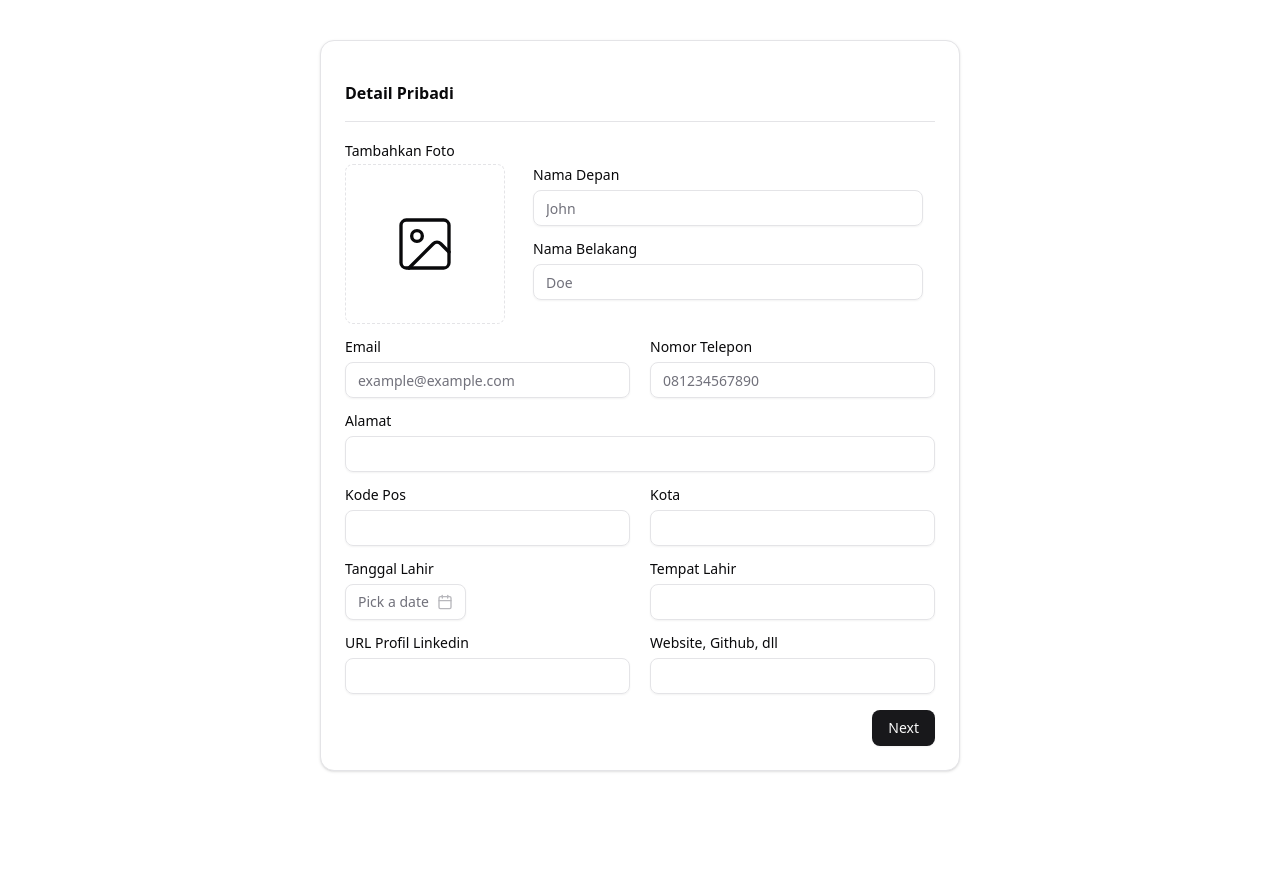
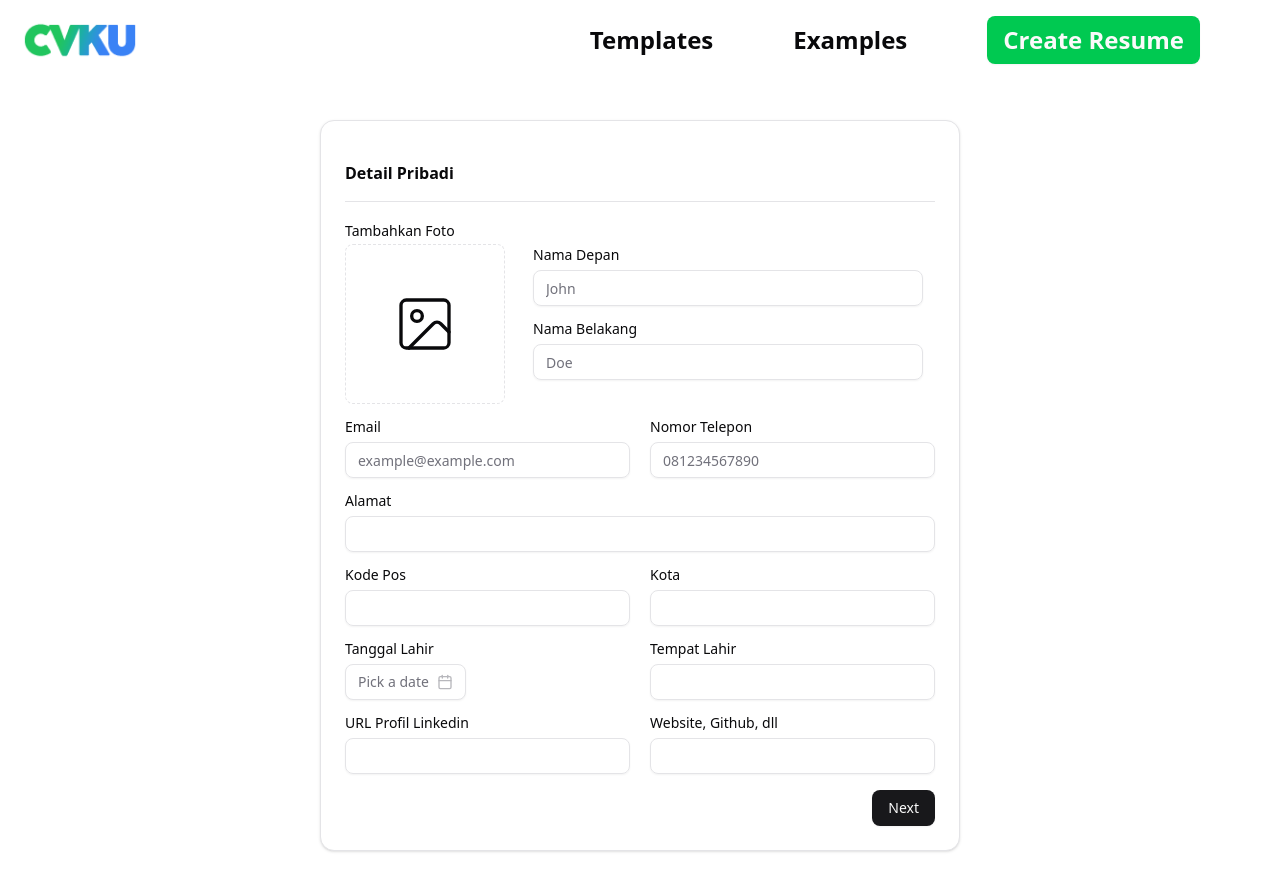
Before and after one commit to afdalRafi3107/CVKU, a React (Vite) app: page /personal-details in a window 1280 px wide. Before the commit the page ends 811 px from the top, so only its background shows below. Built offline with nearby package versions, Linux system fonts and the light colour scheme.

Commit message:
feat: add navbar component to personal detail form

```diff
--- a/src/app/routes/form-builder/index.tsx
+++ b/src/app/routes/form-builder/index.tsx
@@ -29,6 +29,7 @@ import { cn } from "@/lib/utils";
 import { format } from "date-fns";
 import { Calendar } from "@/components/ui/calendar";
 import { usePersonalDetailsStore } from "@/stores/personalDetailsStore";
+import Navbar from "@/features/landingPage/components/Navbar";
 
 function FormBuilder() {
   const setData = usePersonalDetailsStore((state) => state.setData);
@@ -45,8 +46,9 @@ function FormBuilder() {
   }
 
   return (
-    <div>
-      <div className="flex flex-col w-full justify-center items-center gap-10 my-10">
+    <>
+      <Navbar />
+      <section className="flex flex-col w-full justify-center items-center gap-10 my-10">
         <Card className="w-[50%]">
           <Form {...form}>
             <form
@@ -329,8 +331,8 @@ function FormBuilder() {
             </form>
           </Form>
         </Card>
-      </div>
-    </div>
+      </section>
+    </>
   );
 }
 
--- a/src/features/landingPage/components/Navbar.tsx
+++ b/src/features/landingPage/components/Navbar.tsx
@@ -1,5 +1,6 @@
 import { Button } from "@/components/ui/button";
 import Logo from "@/assets/logo.png";
+import { NavLink } from "react-router";
 function Navbar() {
   return (
     <>
@@ -12,7 +13,7 @@ function Navbar() {
             variant={"default"}
             className="bg-green-500 h-12 cursor-pointer text-md font-bold transition active:scale-95 hover:bg-green-400"
           >
-            Create Resume
+            <NavLink to={"/personal-details"}>Create Resume</NavLink>
           </Button>
         </div>
       </nav>
```
